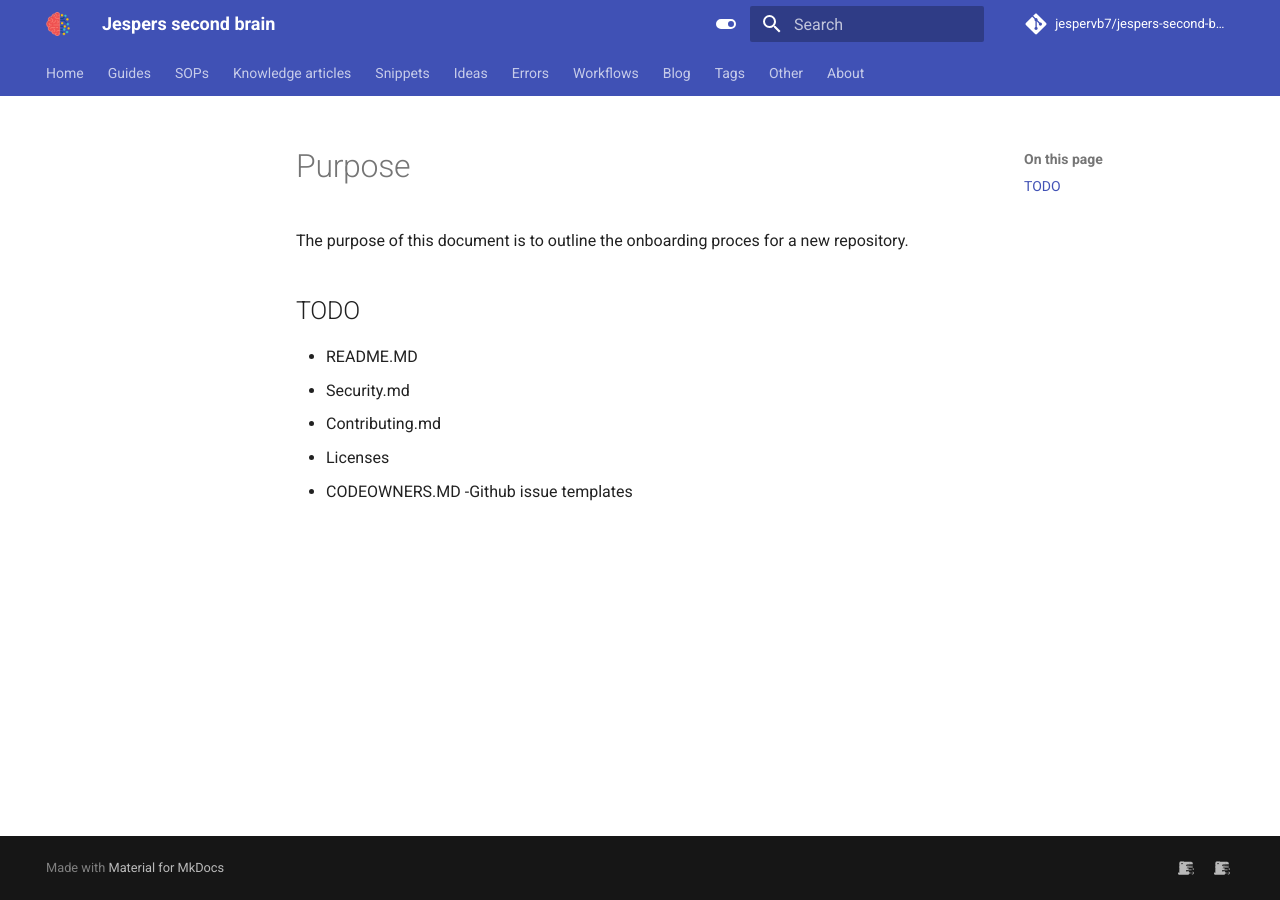
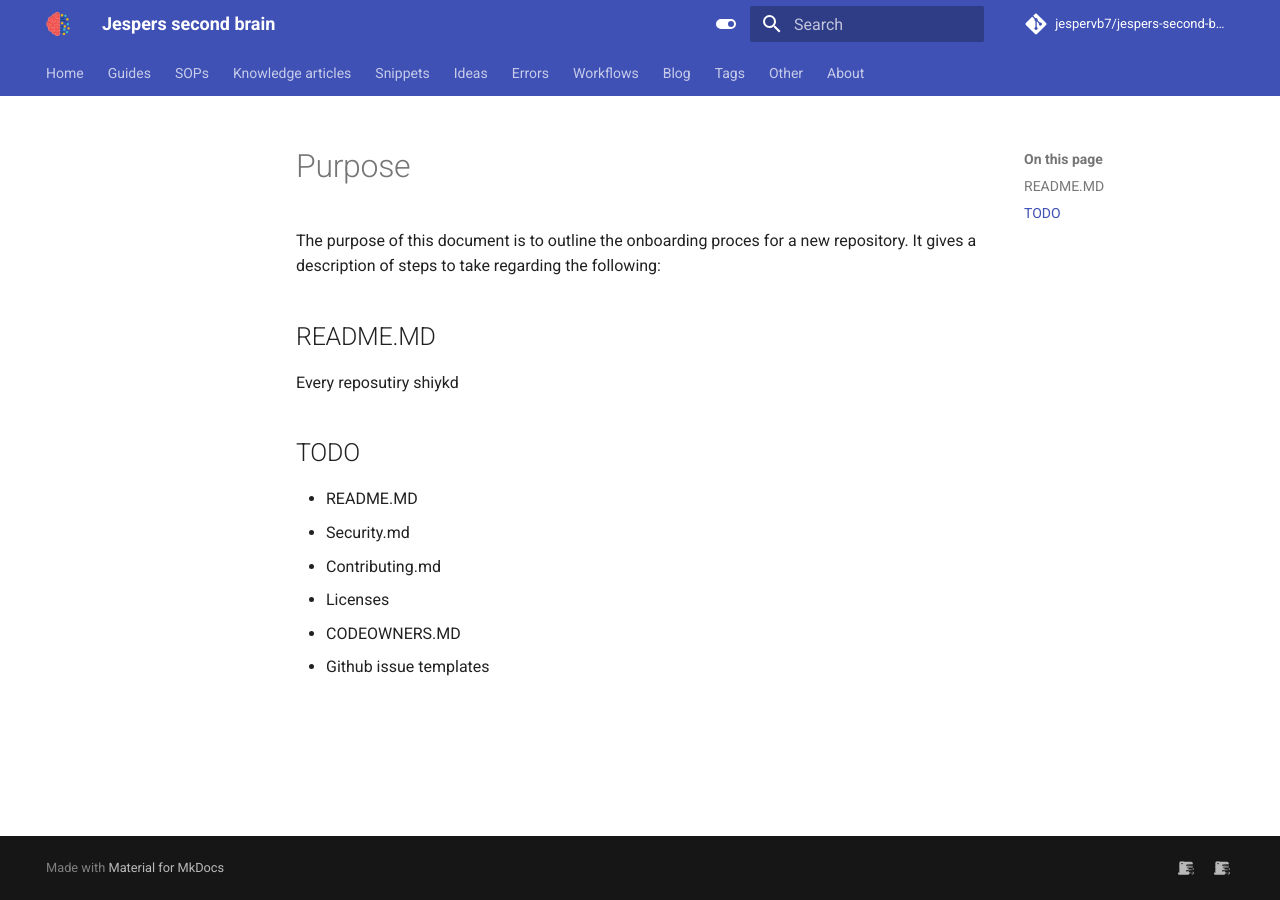
Before and after one commit to jespervb7/jespers-second-brain, an MkDocs documentation site: the page built from docs/sops/Initialize repository.md, in a window 1280 px wide. Built offline with MkDocs 1.6.1 and Material for MkDocs 9.7.7, drawn with Linux system fonts in a browser that asks for light colours; comment, search, counter and statistics services are not loaded.

Commit message:
Quick updates on the docs

```diff
--- a/docs/sops/Initialize repository.md
+++ b/docs/sops/Initialize repository.md
@@ -1,6 +1,10 @@
 # Purpose
 
-The purpose of this document is to outline the onboarding proces for a new repository.
+The purpose of this document is to outline the onboarding proces for a new repository. It gives a description of steps to take regarding the following:
+
+## README.MD
+
+Every reposutiry shiykd
 
 ## TODO
 
@@ -9,4 +13,4 @@ The purpose of this document is to outline the onboarding proces for a new repos
 - Contributing.md
 - Licenses
 - CODEOWNERS.MD
--Github issue templates
+- Github issue templates
```
Also changed, not shown: docs/snippets/SQL/Show all columns in a database.md (+1 -1 lines).
